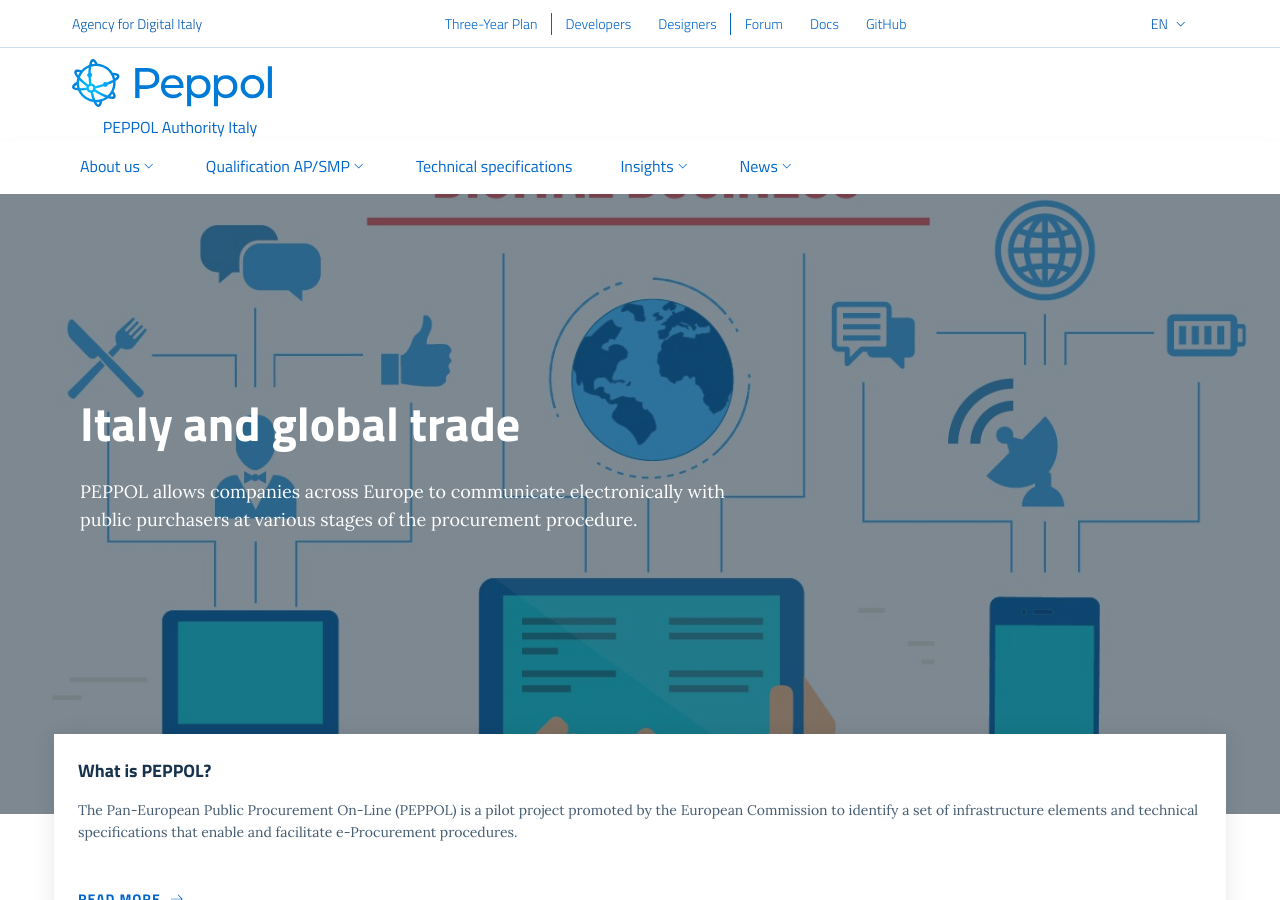
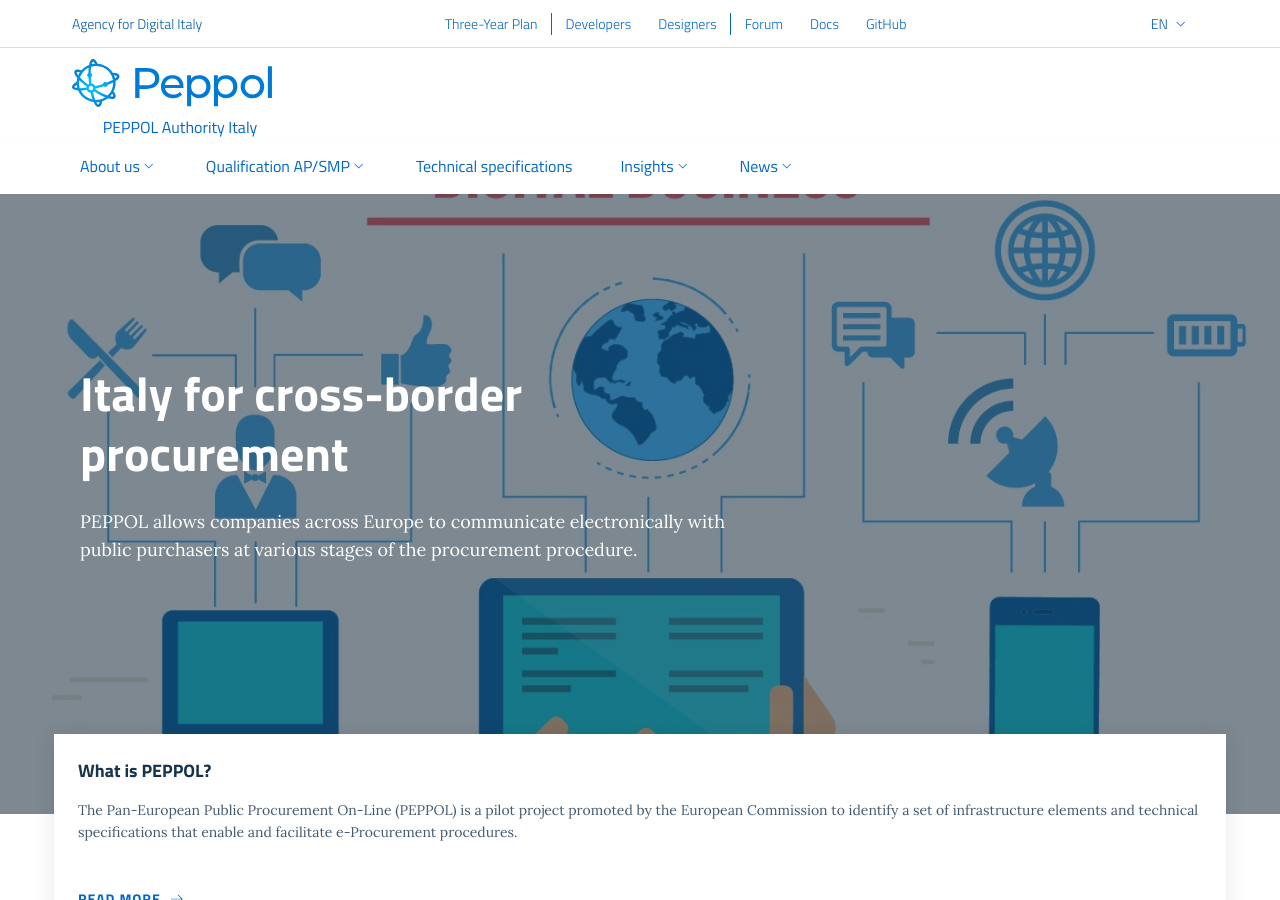
Before and after one commit to realeroberto/peppol.agid.gov.it, a Jekyll site: the page built from en/index.md, in a window 1280 px wide and 900 px high. Built offline with Jekyll 4.4.1, drawn with Linux system fonts in a browser that asks for light colours; comment, search, counter and statistics services are not loaded.

Commit message:
Change title

```diff
--- a/en/index.md
+++ b/en/index.md
@@ -1,7 +1,7 @@
 ---
 layout: default
 title: Home
-hero_title: Italy and global trade
+hero_title: "Italy for cross-border procurement"
 hero_description: PEPPOL allows companies across Europe to communicate electronically with public purchasers at various stages of the procurement procedure.
 lang: en
 ref: homepage
```
Also changed, not shown: it/index.md (+1 -1 lines).
